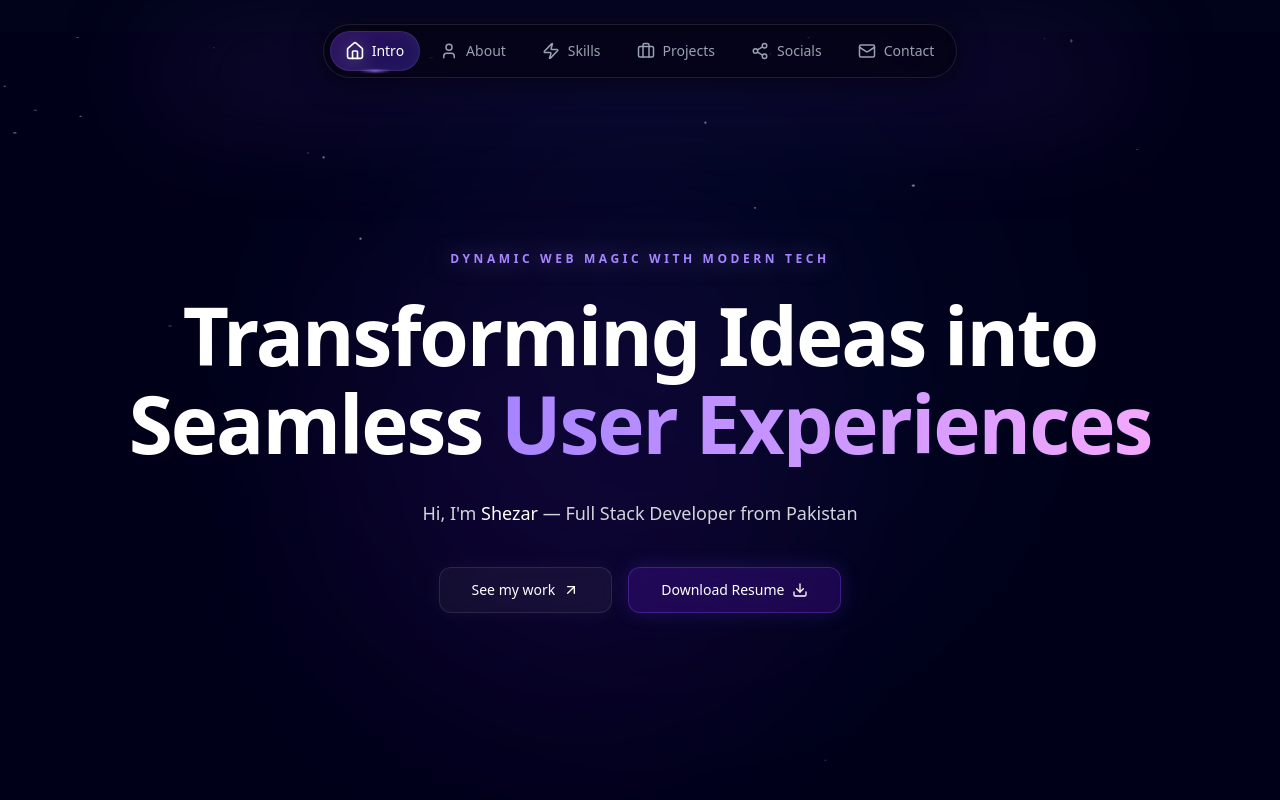
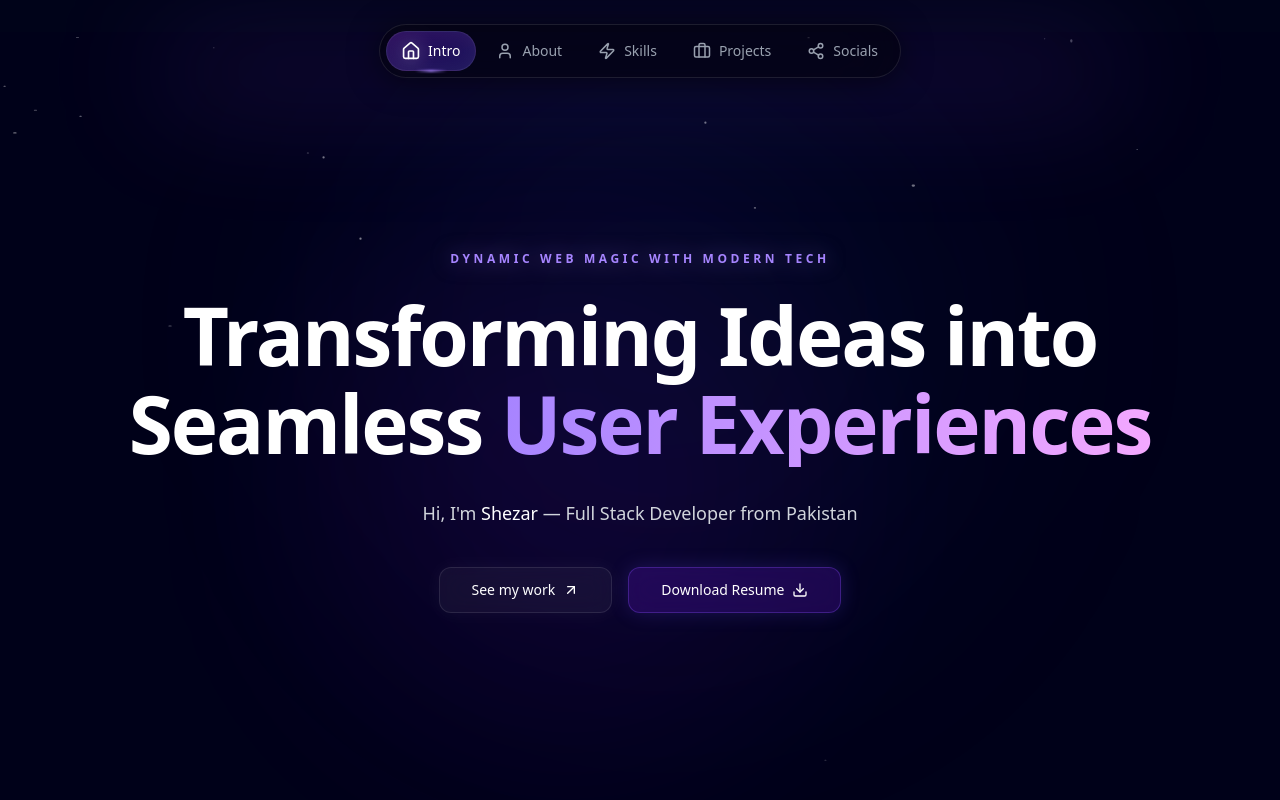
Before and after one commit to ShezarFurqan/Portfolio, a Next.js app: page / in a window 1280 px wide. Shown: the top 800 px of the page. Built offline with nearby package versions, Linux system fonts and the light colour scheme.

Commit message:
contact removed

```diff
--- a/src/app/components/Navbar.js
+++ b/src/app/components/Navbar.js
@@ -21,7 +21,6 @@ const navItems = [
   { name: "Skills", id: "skills", icon: Zap },
   { name: "Projects", id: "projects", icon: Briefcase },
   { name: "Socials", id: "social", icon: Share2 },
-  { name: "Contact", id: "contact", icon: Mail },
 ];
 
 export default function Navbar() {
```
